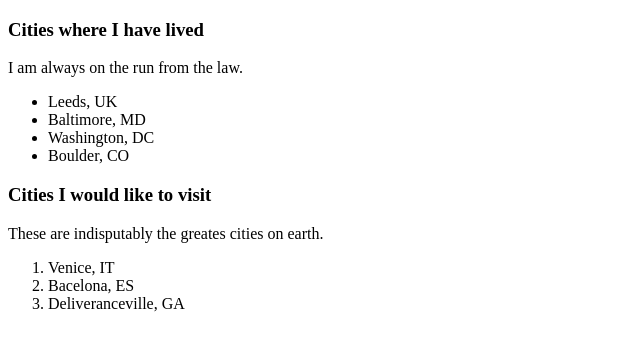
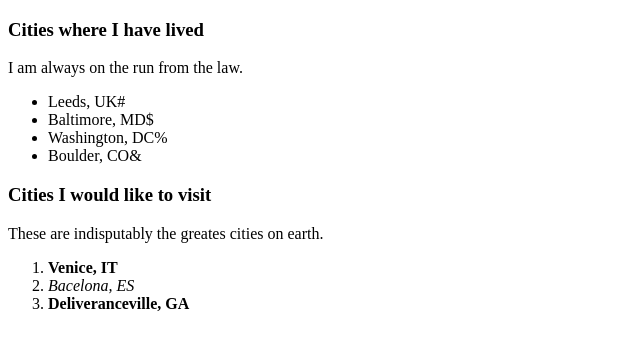
Before and after one commit to skuttleman/myFavoritesExercise, a plain HTML site: page index.html in a window 1280 px wide. Shown: the whole page, without its empty margins (0-640 px from the left). Drawn offline with Linux system fonts and the light colour scheme.

Commit message:
odd strong; even em

```diff
--- a/index.html
+++ b/index.html
@@ -7,17 +7,17 @@
     <h3>Cities where I have lived</h3>
     <p>I am always on the run from the law.</p>
     <ul>
-      <li>Leeds, UK</li>
-      <li>Baltimore, MD</li>
-      <li>Washington, DC</li>
-      <li>Boulder, CO</li>
+      <li>Leeds, UK<span>&#35;</span></li>
+      <li>Baltimore, MD<span>&#36;</span></li>
+      <li>Washington, DC<span>&#37;</span></li>
+      <li>Boulder, CO<span>&#38;</span></li>
     </ul>
     <h3>Cities I would like to visit</h3>
     <p>These are indisputably the greates cities on earth.</p>
     <ol>
-      <li>Venice, IT</li>
-      <li>Bacelona, ES</li>
-      <li>Deliveranceville, GA</li>
+      <li><strong>Venice, IT</strong></li>
+      <li><em>Bacelona, ES</em></li>
+      <li><strong>Deliveranceville, GA</strong></li>
     </ol>
   </body>
 </html>
```
